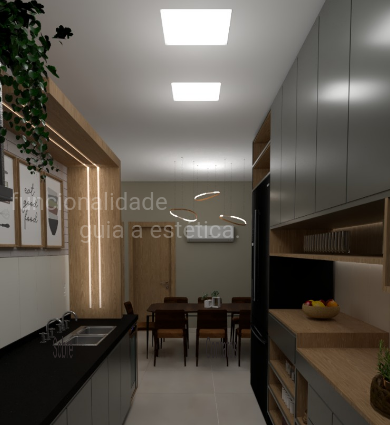
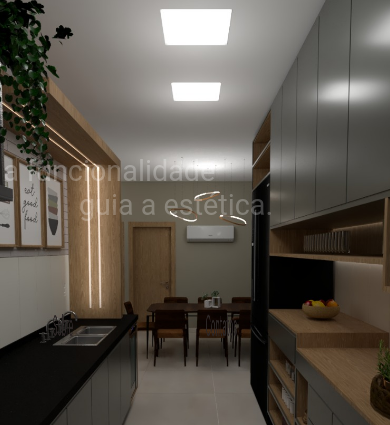
Before and after one commit to AllanC12/lopes_archictecture, a Next.js app: page / in a window 390 px wide. Shown: the part 143-568 px from the top of the page. Built offline with nearby package versions, Linux system fonts and the light colour scheme.

Commit message:
correção de slogan

```diff
--- a/components/sass_components/Slogan.module.css
+++ b/components/sass_components/Slogan.module.css
@@ -26,16 +26,16 @@
 @media (max-width: 500px) {
   .slogan_banner {
     font-size: 2.2em;
-    top: 26vh;
+    top: 24vh;
     padding-bottom: 15vh;
   }
   .buttons {
-    padding-top: 20vh;
+    padding-top: 18vh;
   }
 }
 @media (max-width: 400px) {
   .slogan_banner {
-    font-size: 1.5em;
-    padding-top: 12vh;
+    font-size: 1.8em;
+    padding-top: 10vh;
   }
 }/*# sourceMappingURL=Slogan.module.css.map */
--- a/components/sass_components/Slogan.module.scss
+++ b/components/sass_components/Slogan.module.scss
@@ -29,20 +29,20 @@
   @media (max-width: 500px){
     .slogan_banner{
       font-size: 2.2em;
-      top: 26vh;
+      top: 24vh;
       padding-bottom: 15vh;
 
   }
 
   .buttons{
-    padding-top: 20vh;
+    padding-top: 18vh;
   }
 }
 
 @media (max-width: 400px){
   .slogan_banner{
-    font-size: 1.5em;
-    padding-top: 12vh;
+    font-size: 1.8em;
+    padding-top: 10vh;
   }
 
 }
```
Also changed, not shown: components/Slogan.tsx (+0 -7 lines), 1 other file (tests, documents, lock files or other folders).
